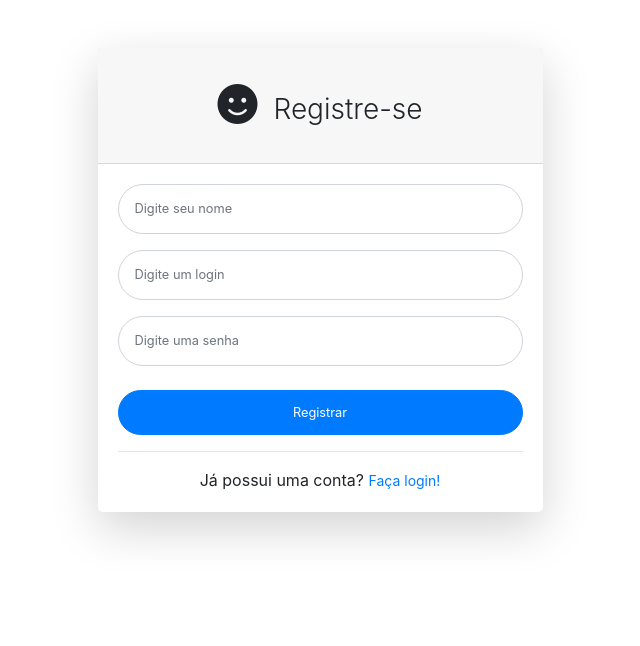
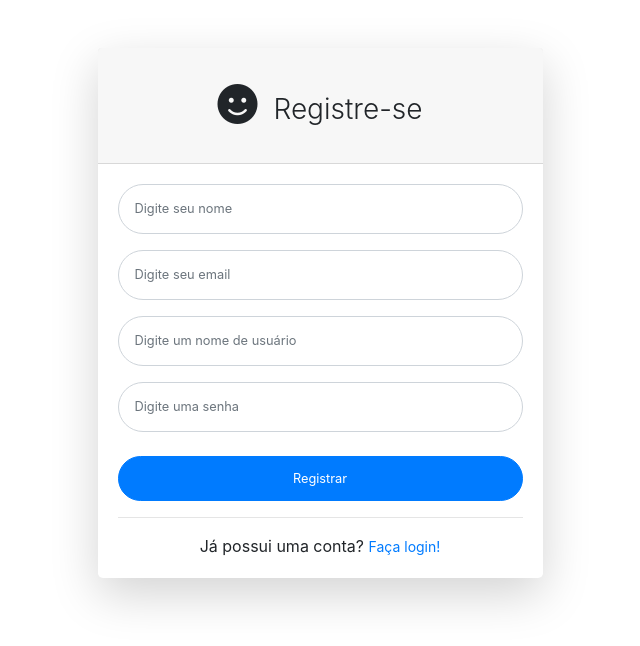
Before and after one commit to joaovcog/clientes-servicos-app, an Angular app: page /registrar in a window 1280 px wide. Shown: the top 646 px of the page, without its empty margins (320-960 px from the left). Built offline with nearby package versions, Linux system fonts and the light colour scheme.

Commit message:
Criando service de autenticacao e registrando usuario

```diff
--- a/src/app/app.module.ts
+++ b/src/app/app.module.ts
@@ -14,6 +14,7 @@ import { LoginComponent } from './login/login.component';
 import { FormsModule } from '@angular/forms';
 import { RegistrarComponent } from './registrar/registrar.component';
 import { LayoutComponent } from './layout/layout.component';
+import { AuthService } from './auth.service';
 
 @NgModule({
   declarations: [
@@ -35,7 +36,8 @@ import { LayoutComponent } from './layout/layout.component';
   ],
   providers: [
     ClientesService,
-    ServicosPrestadosService
+    ServicosPrestadosService,
+    AuthService
   ],
   bootstrap: [AppComponent]
 })
--- /dev/null
+++ b/src/app/auth.service.ts
@@ -0,0 +1,19 @@
+import { HttpClient } from '@angular/common/http';
+import { Injectable } from '@angular/core';
+import { Observable } from 'rxjs';
+import { environment } from 'src/environments/environment';
+import { Usuario } from './registrar/usuario.model';
+
+@Injectable({
+  providedIn: 'root'
+})
+export class AuthService {
+
+  baseUrl: string = environment.apiURL + "/usuarios";
+
+  constructor(private http: HttpClient) { }
+
+  salvar(usuario: Usuario): Observable<void> {
+    return this.http.post<void>(this.baseUrl, usuario);
+  }
+}
--- a/src/app/login/login.component.html
+++ b/src/app/login/login.component.html
@@ -20,7 +20,7 @@
                                     <div class="form-group">
                                         <input type="text" name="username" [(ngModel)]="username"
                                             class="form-control form-control-user py-4"
-                                            placeholder="Digite seu login" />
+                                            placeholder="Digite seu usuário" />
                                     </div>
 
                                     <div class="form-group">
--- a/src/app/registrar/registrar.component.html
+++ b/src/app/registrar/registrar.component.html
@@ -11,23 +11,34 @@
                         </div>
 
                         <div class="card-body">
+                            <div class="alert alert-success" *ngIf="mensagemSucesso">
+                                {{ mensagemSucesso }} <a class="alert-link small" routerLink="/login">Clique aqui para
+                                    entrar</a>
+                            </div>
                             <div class="alert alert-danger" *ngIf="hasError">
                                 Login e/ou senha incorreto(a).
                             </div>
 
-                            <form #loginForm="ngForm" (ngSubmit)="onSubmit()" class="user">
+                            <form #registrarForm="ngForm" (ngSubmit)="onSubmit()" class="user">
                                 <div class="form-group">
-                                    <input type="text" name="nome" [(ngModel)]="nome"
+                                    <input type="text" name="nome" [(ngModel)]="usuario.nome" [disabled]="usuarioCriado"
                                         class="form-control form-control-user py-4" placeholder="Digite seu nome" />
                                 </div>
                                 <div class="form-group">
-                                    <input type="text" name="username" [(ngModel)]="username"
-                                        class="form-control form-control-user py-4" placeholder="Digite um login" />
+                                    <input type="text" name="email" [(ngModel)]="usuario.email"
+                                        [disabled]="usuarioCriado" class="form-control form-control-user py-4"
+                                        placeholder="Digite seu email" />
+                                </div>
+                                <div class="form-group">
+                                    <input type="text" name="usuario" [(ngModel)]="usuario.usuario"
+                                        [disabled]="usuarioCriado" class="form-control form-control-user py-4"
+                                        placeholder="Digite um nome de usuário" />
                                 </div>
 
                                 <div class="form-group">
-                                    <input type="password" name="password" [(ngModel)]="password"
-                                        class="form-control py-4 form-control-user" placeholder="Digite uma senha" />
+                                    <input type="password" name="senha" [(ngModel)]="usuario.senha"
+                                        [disabled]="usuarioCriado" class="form-control py-4 form-control-user"
+                                        placeholder="Digite uma senha" />
                                 </div>
 
                                 <div class="form-group d-flex align-items-center justify-content-between mt-4 mb-0">
--- a/src/app/registrar/registrar.component.ts
+++ b/src/app/registrar/registrar.component.ts
@@ -1,4 +1,6 @@
 import { Component, OnInit } from '@angular/core';
+import { AuthService } from '../auth.service';
+import { Usuario } from './usuario.model';
 
 @Component({
   selector: 'app-registrar',
@@ -7,18 +9,28 @@ import { Component, OnInit } from '@angular/core';
 })
 export class RegistrarComponent implements OnInit {
 
-  nome: string | undefined;
-  username: string | undefined;
-  password: string | undefined;
+  usuario: Usuario = new Usuario();
   hasError: boolean | undefined;
+  mensagemSucesso: string | undefined;
+  usuarioCriado: boolean = false;
 
-  constructor() { }
+  constructor(private authService: AuthService) { }
 
   ngOnInit(): void {
   }
 
   onSubmit(): void {
-
+    this.authService.salvar(this.usuario).subscribe({
+      complete: () => {
+        this.hasError = false;
+        this.mensagemSucesso = 'Conta criada com sucesso!';
+        this.usuarioCriado = true;
+      },
+      error: (errorResponse) => {
+        this.hasError = true;
+        this.mensagemSucesso = undefined;
+      }
+    });
   }
 
 }
--- /dev/null
+++ b/src/app/registrar/usuario.model.ts
@@ -0,0 +1,6 @@
+export class Usuario {
+    nome: string | undefined;
+    email: string | undefined;
+    usuario: string | undefined;
+    senha: string | undefined;
+}
```
